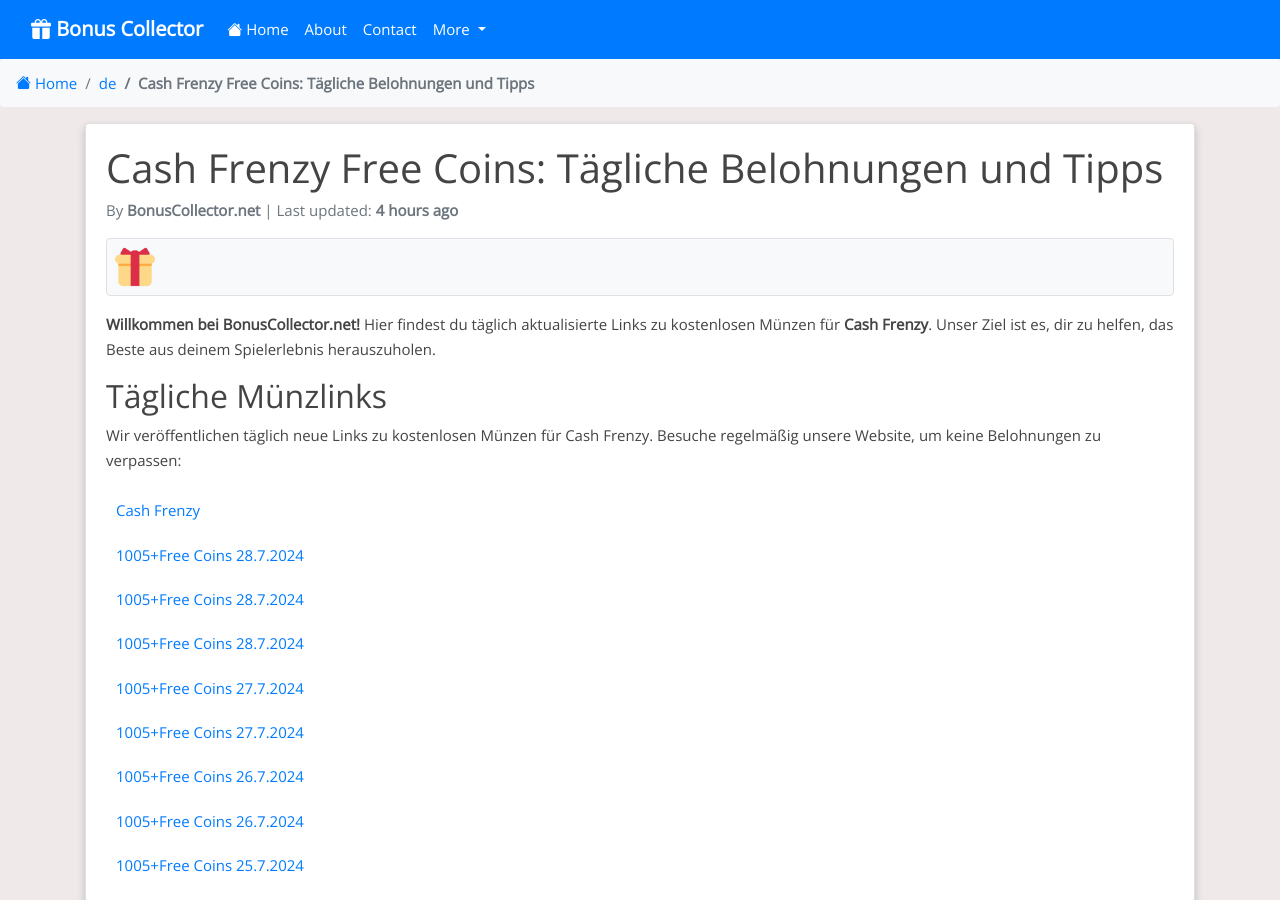
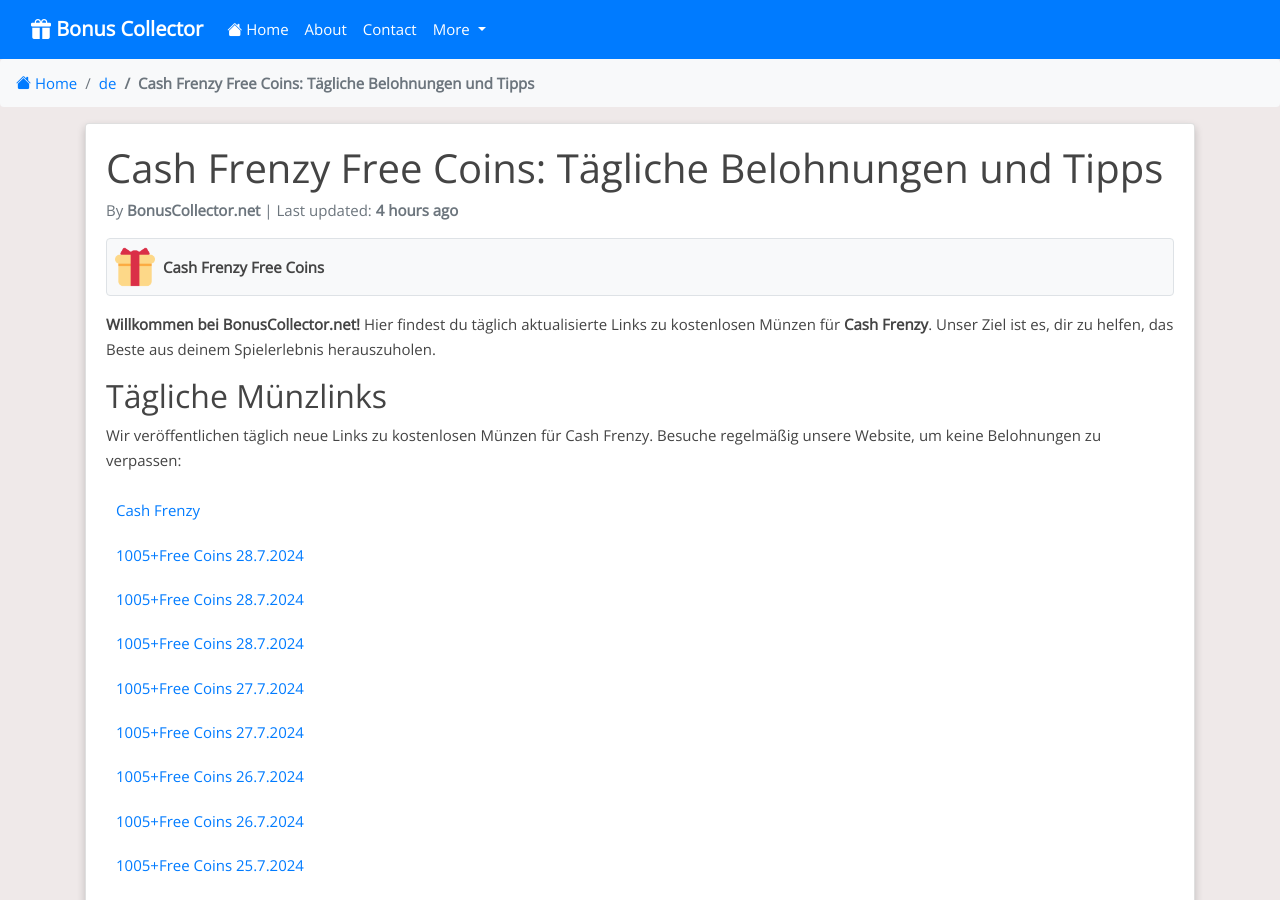
Before and after one commit to Prollad99/bs-net, a Jekyll site: the page built from de/_posts/2024-07-18-cash-frenzy.md, in a window 1280 px wide and 900 px high. Built offline with Jekyll 4.4.1, drawn with Linux system fonts in a browser that asks for light colours; nearby versions of some CDN libraries; comment, search, counter and statistics services are not loaded.

Commit message:
Update 2024-07-18-cash-frenzy.md

```diff
--- a/de/_posts/2024-07-18-cash-frenzy.md
+++ b/de/_posts/2024-07-18-cash-frenzy.md
@@ -9,6 +9,8 @@
 permalink: /de/cash-frenzy-free-coins/
 image: /assets/images/cash-frenzy.webp
 include_file: cash-frenzy.html
+manifest: /manifests/de/cash-frenzy.json
+app_name: "Cash Frenzy Free Coins"
 ---
 
 **Willkommen bei BonusCollector.net!** Hier findest du täglich aktualisierte Links zu kostenlosen Münzen für **Cash Frenzy**. Unser Ziel ist es, dir zu helfen, das Beste aus deinem Spielerlebnis herauszuholen.
```
